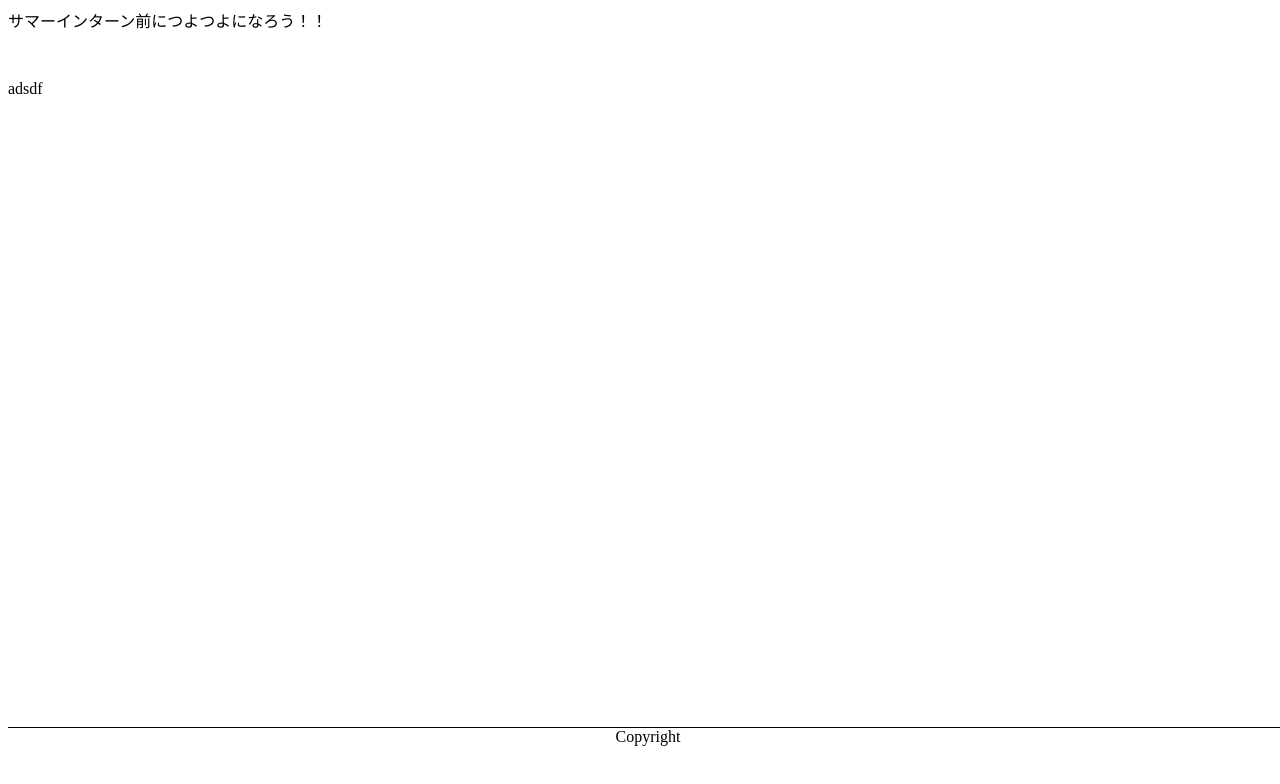
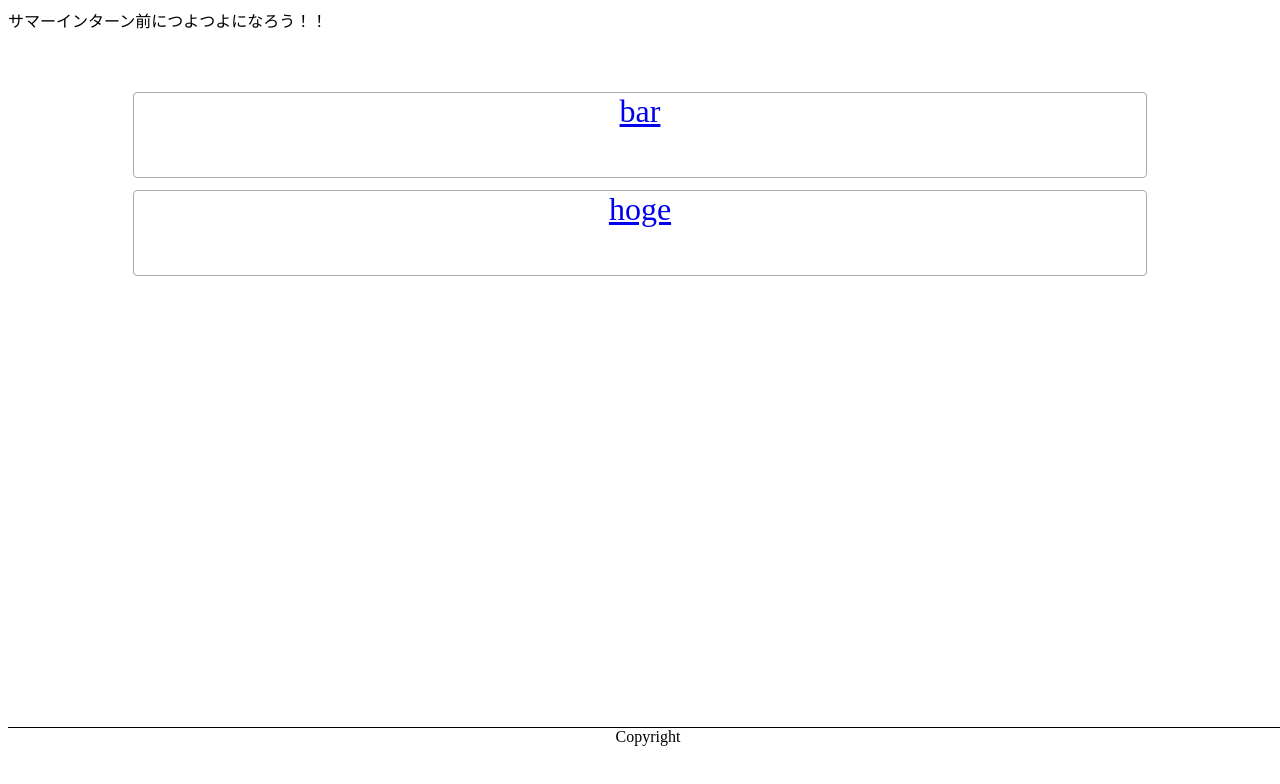
Before and after one commit to Shinyaigeek/22-SI-demo, a React app: page / in a window 1280 px wide. Shown: the top 784 px of the page. Built offline with nearby package versions, Linux system fonts and the light colour scheme.

Commit message:
add: Home

```diff
--- /dev/null
+++ b/src/views/components/Item.tsx/index.tsx
@@ -0,0 +1,17 @@
+import * as React from "react";
+import "./item.scss"
+import { Link } from "react-router-dom";
+
+interface Props {
+    title: string
+}
+
+export const Item :React.FC<Props> = (props) => {
+    return (
+        <div className="item">
+            <Link to={`/post/${props.title}`}>
+                {props.title}
+            </Link>
+        </div>
+    )
+}
--- /dev/null
+++ b/src/views/components/Item.tsx/item.scss
@@ -0,0 +1,9 @@
+.item {
+    width: 80%;
+    height: 84px;
+    margin: 12px auto;
+    border: 1px solid #aaa;
+    border-radius: 4px;
+    font-size: 32px;
+    text-align: center;
+}
--- a/src/views/pages/Home.tsx
+++ b/src/views/pages/Home.tsx
@@ -1,5 +1,9 @@
 import * as React from "react";
+import { blogs } from "../../../routing/items";
+import { Item } from "../components/Item.tsx";
 
 export const Home:React.FC<{}> = () => {
-    return <div>adsdf</div>
+return <div>{Object.keys(blogs).map(key => {
+    return <Item title={key} />
+})}</div>
 }
```
